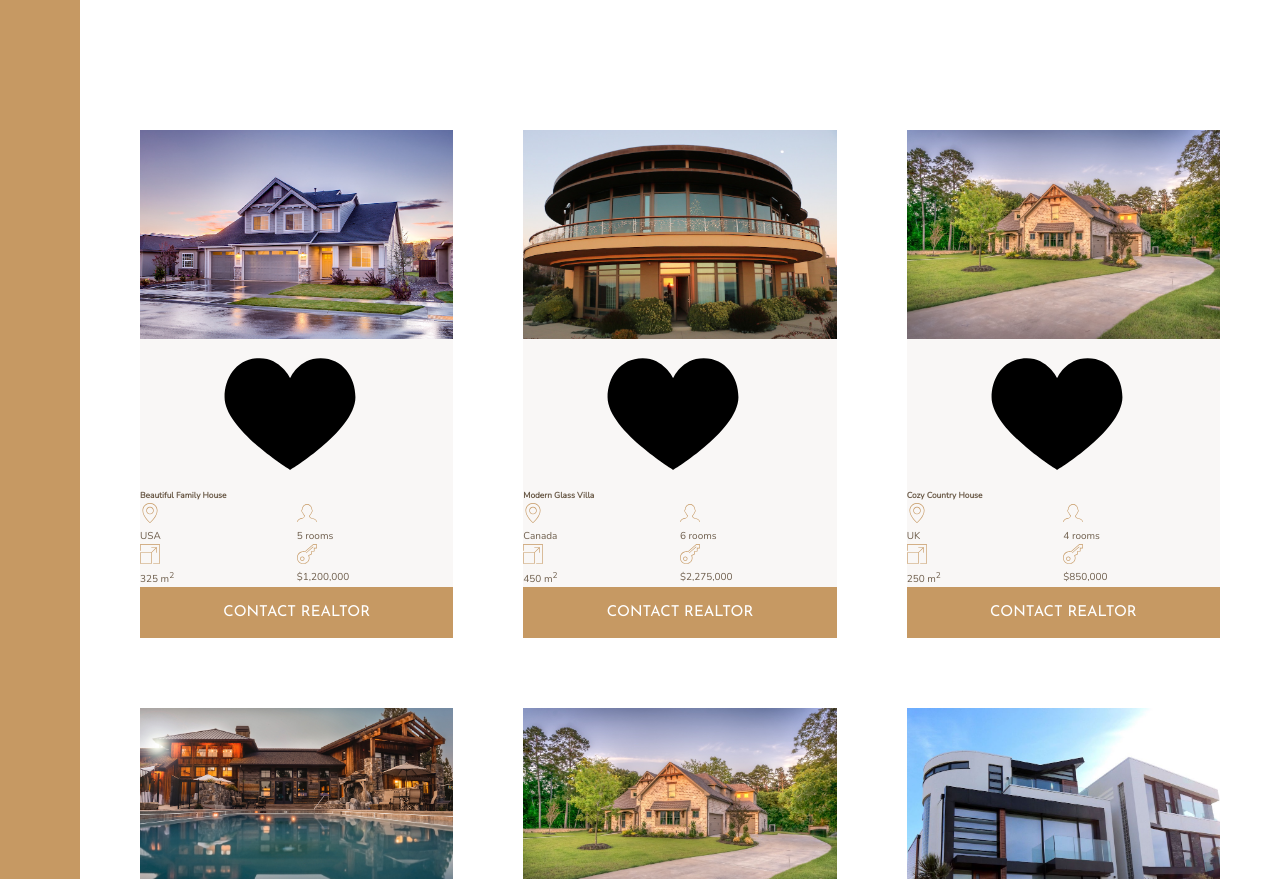
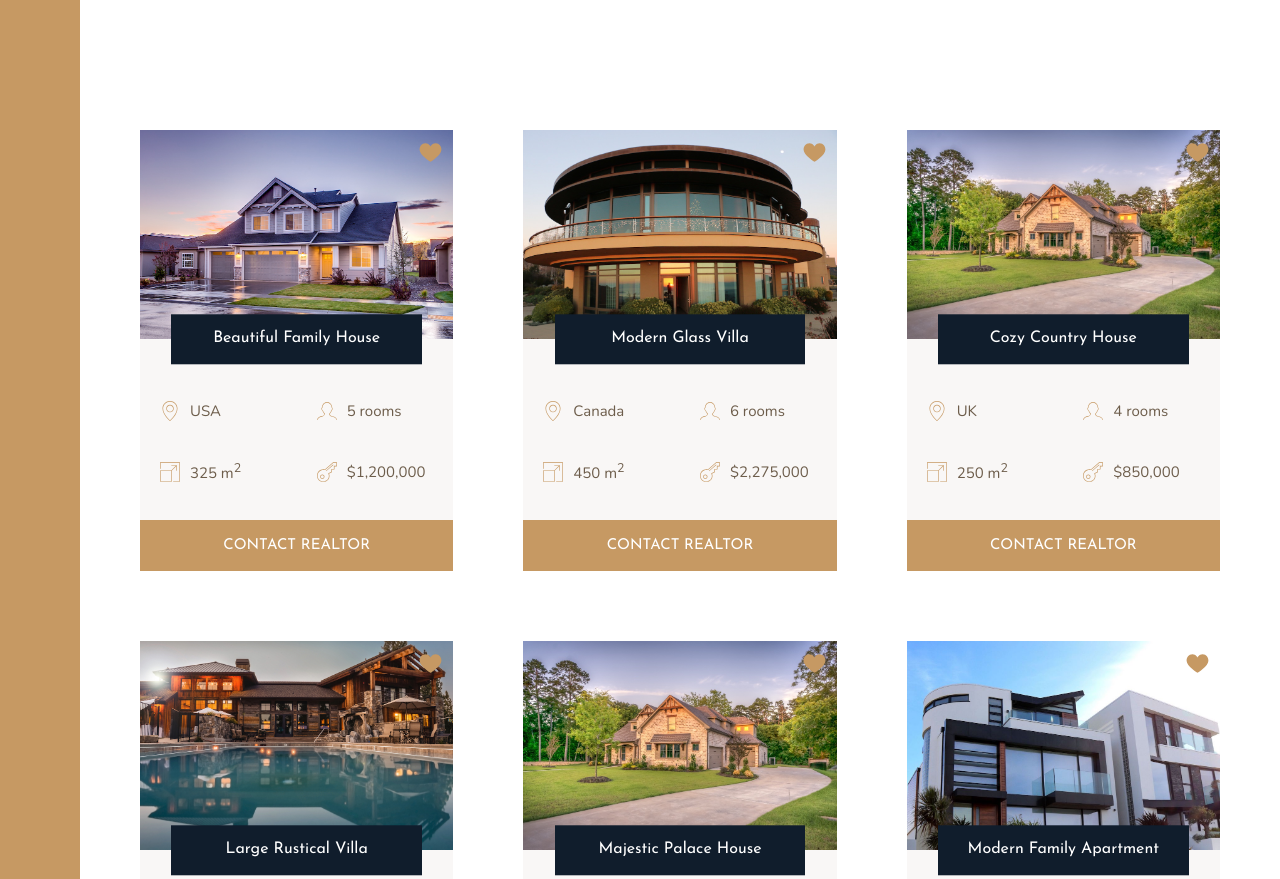
Before and after one commit to olenaborysenko/house-selling-site, a website: page index.html in a window 1280 px wide. Shown: the part 1840-2719 px from the top of the page. Drawn offline with nearby package versions, Linux system fonts and the light colour scheme.

Commit message:
Completed the Homes section

```diff
--- a/sass/_homes.scss
+++ b/sass/_homes.scss
@@ -11,34 +11,62 @@
 	background-color: $color-grey-light-1;
 	display: grid;
 	grid-template-columns: repeat(2, 1fr);
+	grid-row-gap: 3.5rem;
 
 	&__img {
 		width: 100%;
+		grid-row: 1 / 2;
 		grid-column: 1 / -1;
+		z-index: 1;
 	}
 
 	&__like {
-
+		grid-row: 1 / 2;
+		grid-column: 2 / 3;
+		justify-self: end;
+		fill: $color-primary;
+		width: 2.5rem;
+		height: 2.5rem;
+		margin: 1rem;
+		z-index: 2;
 	}
 
 	&__name {
+		grid-row: 1 / 2;
 		grid-column: 1 / -1;
+		justify-self: center;
+		align-self: end;
+		transform: translateY(50%);
+		width: 80%;
+		font-family: $font-display;
+		font-size: 1.6rem;
+		text-align: center;
+		padding: 1.25rem;
+		background-color: $color-secondary;
+		color: #FFF;
+		font-weight: 400;
+		z-index: 3;
+	}
+
+	&__location,
+	&__rooms {
+		margin-top: 2.5rem;
 	}
 
 	&__location,
 	&__rooms,
 	&__area,
 	&__price {
-
+		font-size: 1.5rem;
+		margin-left: 2rem;
+		display: flex;
+		align-items: center;
 
 		svg {
 			fill: $color-primary;
 			width: 2rem;
 			height: 2rem;
-        }
-
-        p {
-
+			margin-right: 1rem;
 		}
 	}
 
```
Also changed, not shown: css/style.css. Lines whose indentation alone changed are shown as unchanged.
